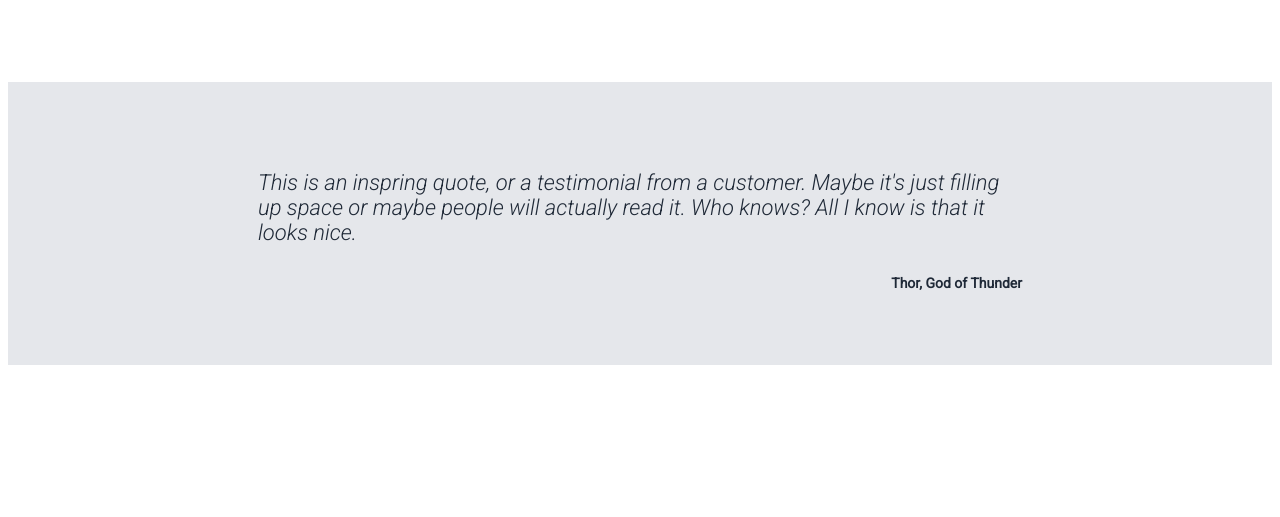
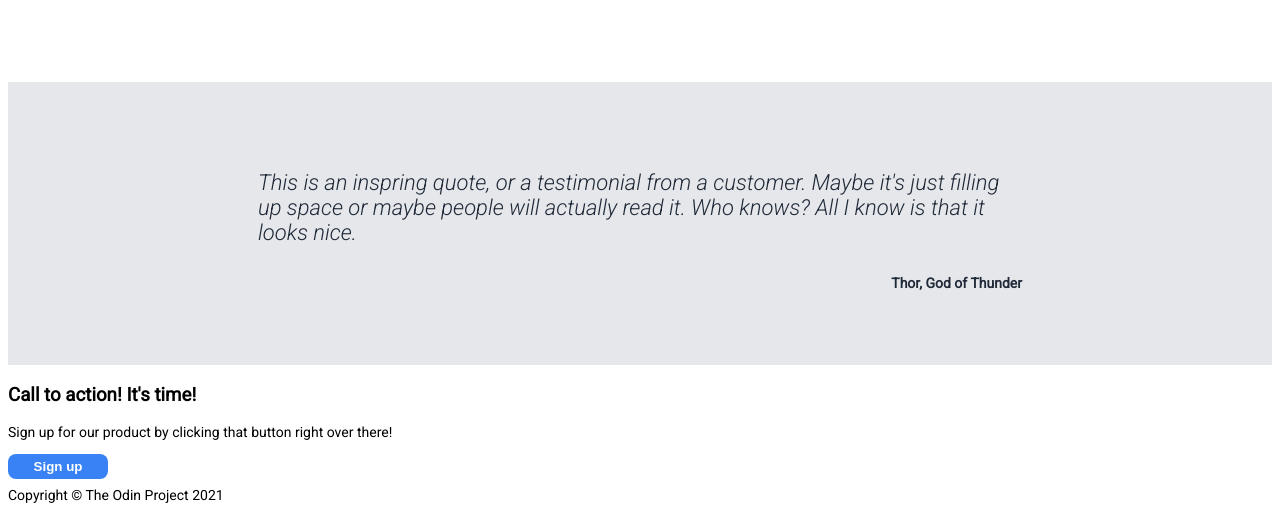
Before and after one commit to Sola07/odin-landing-page, a plain HTML site: page index.html in a window 1280 px wide. Shown: the part 628-1145 px from the top of the page. Before the commit the page ends 1001 px from the top, so only its background shows below. Drawn offline with Linux system fonts and the light colour scheme.

Commit message:
Add two div including footer

```diff
--- a/index.html
+++ b/index.html
@@ -60,5 +60,15 @@
         <p class="text">This is an inspring quote, or a testimonial from a customer. Maybe it's just filling up space or maybe people will actually read it. Who knows? All I know is that it looks nice.</p>
         <p class="signature">Thor, God of Thunder</p>
     </div>
+    <div class="container">
+        <div class="actiontext">
+            <h3>Call to action! It's time!</h3>
+            <p>Sign up for our product by clicking that button right over there!</p>
+        </div>
+        <button class="sign-up">Sign up</button>
+    </div>
+    <div class="footer">
+        <p>Copyright &copy; The Odin Project 2021</p>
+    </div>
 </body>
 </html
```
